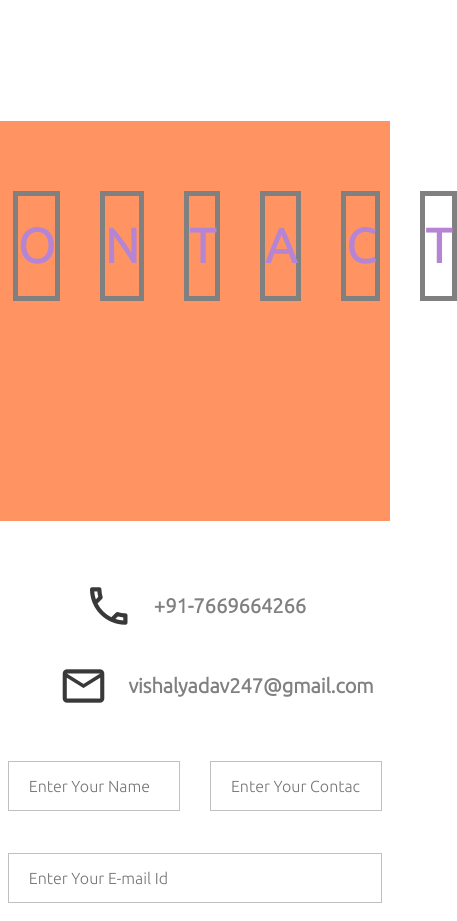
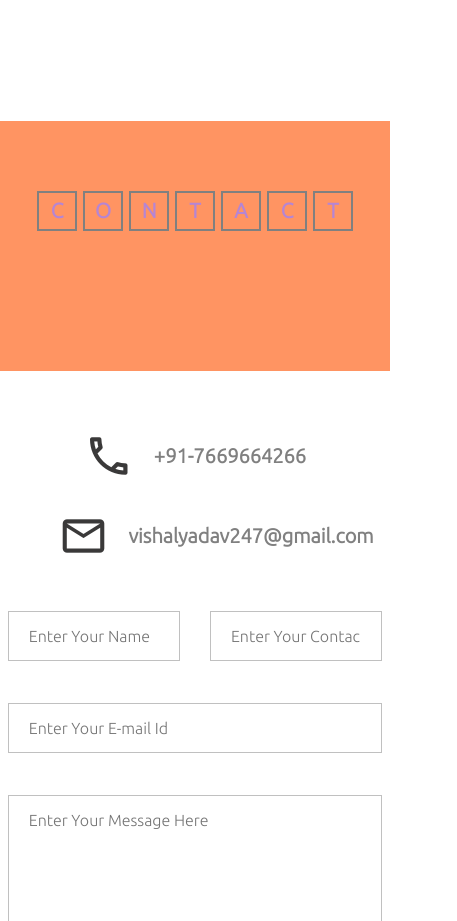
Before and after one commit to vishalyadav247/firstPortfolio, a plain HTML site: page index.html in a window 390 px wide. Shown: the part 6540-7461 px from the top of the page, 457 px wide, since content can reach past the window. Drawn offline with nearby package versions, Linux system fonts and the light colour scheme.

Commit message:
contact header

```diff
--- a/css/mediaQuery.css
+++ b/css/mediaQuery.css
@@ -27,6 +27,19 @@
 
     .project-items {
         width: 70%;
+    }
+    .contact_heading_box{
+        font-size: 2.3rem;
+        width: 75px;
+        height: 75px;
+        padding-top: 12px;
+        margin: 70px 13px;
+    }
+    #contact_heading::before{
+        height: 300px;
+    }
+    #contact_heading{
+        height: 300px;
     }
 }
 
@@ -80,4 +93,35 @@
     form {
         width: 96%;
     }
+    .contact_heading_box{
+        font-size: 1.5rem;
+        width: 55px;
+        height: 55px;
+        padding-top: 12px;
+        margin: 70px 5px;
+        border:2px solid grey;
+        font-weight: bold;
+    }
+    #contact_heading::before{
+        height: 250px;
+    }
+    #contact_heading{
+        height: 250px;
+    }
 }
+
+@media only screen and (max-width:450px) {
+
+    .contact_heading_box{
+        font-size: 1.3rem;
+        width: 40px;
+        height: 40px;
+        padding-top: 6px;
+        margin: 70px 3px;
+        border:2px solid grey;
+        font-weight: bold;
+    }
+    #contact_heading{
+
+    }
+}
--- a/css/style.css
+++ b/css/style.css
@@ -415,7 +415,7 @@ header a {
     background-repeat: no-repeat;
     background-size:contain;
     position: absolute;
-    height: 400px;
+    height: 370px;
     width: 100%;
     z-index: -1;
     opacity: 0.9;
@@ -424,7 +424,7 @@ header a {
     display: flex;
     justify-content: center;
     width: 100%;
-    height: 400px;
+    height: 370px;
 }
 .contact_heading_box{
     color: rgb(181, 133, 212);
```
